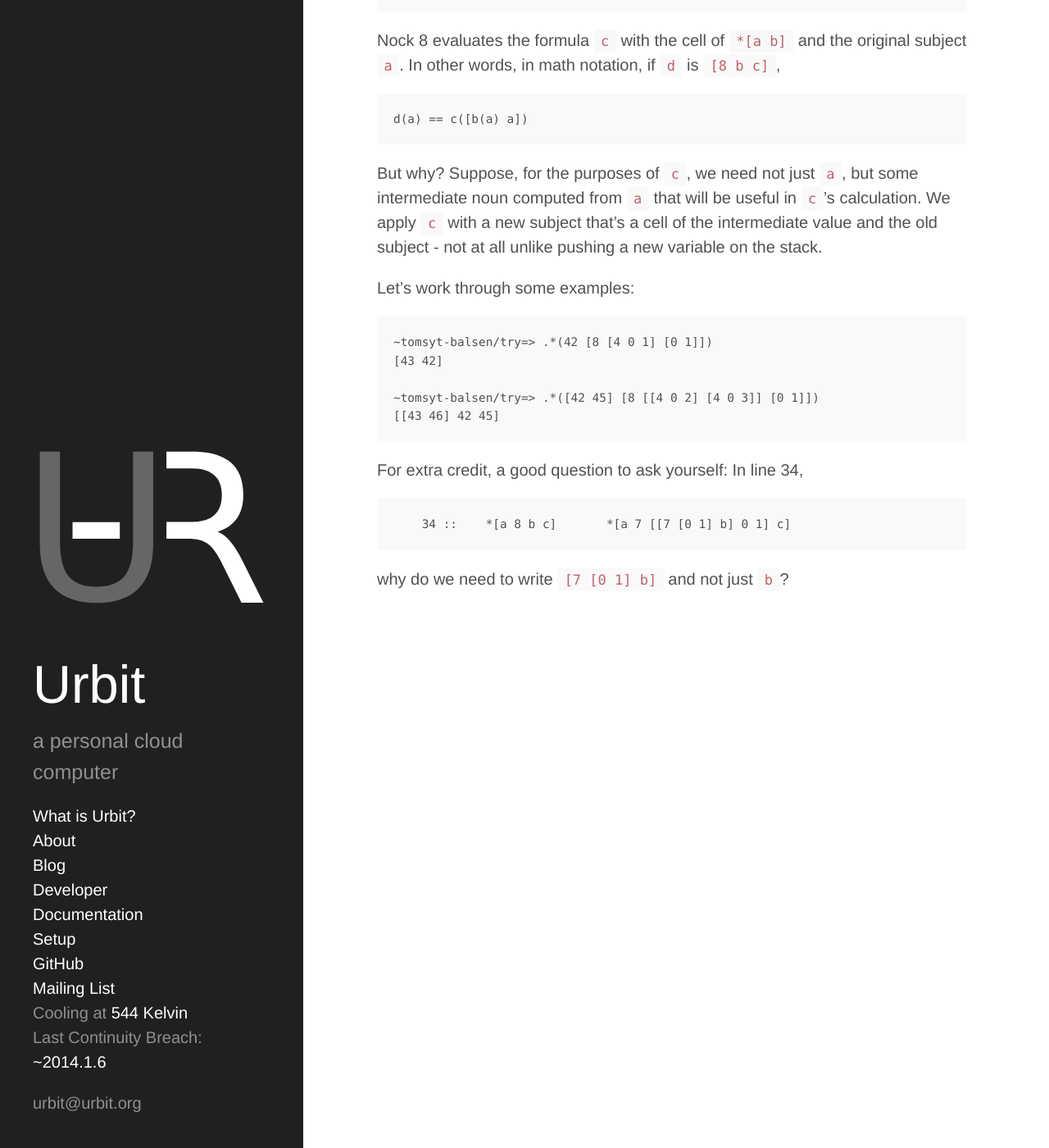
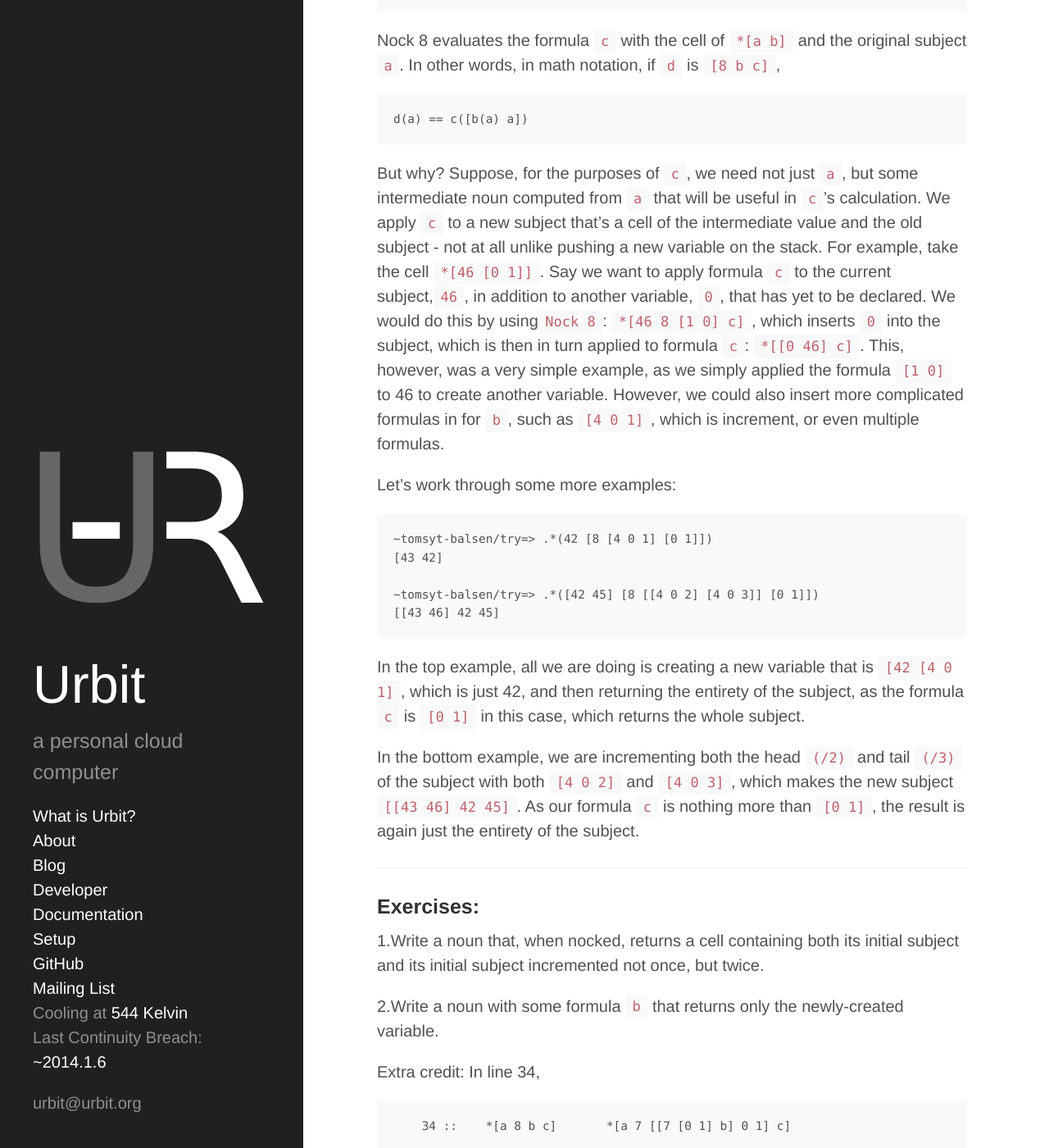
Before and after one commit to urbit/old-urbit.org, a Jekyll site: the page built from tutorial/nock/ch2_sec2.md, in a window 1280 px wide and 1400 px high, scrolled down 1286 px. Shown: the whole window at 82% size. Built offline with Jekyll 4.4.1, drawn with Linux system fonts in a browser that asks for light colours; Markdown is read by kramdown in place of the engine named in the settings; some of the changed text lies outside the part shown.

Commit message:
some edits

````diff
--- a/tutorial/nock/ch2_sec2.md
+++ b/tutorial/nock/ch2_sec2.md
@@ -63,11 +63,11 @@
 ```
 But why?  Suppose, for the purposes of `c`, we need not just `a`,
 but some intermediate noun computed from `a` that will be useful
-in `c`'s calculation.  We apply `c` with a new subject that's a
+in `c`'s calculation.  We apply `c` to  a new subject that's a
 cell of the intermediate value and the old subject - not at all
-unlike pushing a new variable on the stack.
+unlike pushing a new variable on the stack. For example, take the cell `*[46 [0 1]]`. Say we want to apply formula `c` to  the current subject,`46`, in addition to another variable, `0`, that has yet to be declared. We would do this by using`Nock 8`: `*[46 8 [1 0] c]`, which inserts `0` into the subject, which is then in turn  applied to formula `c`: `*[[0 46] c]`. This, however, was a very simple example, as we simply applied the formula `[1 0]` to 46 to create another variable. However, we could also insert more complicated formulas in for `b`, such as `[4 0 1]`, which is increment, or even multiple formulas.
 
-Let's work through some examples:
+ Let's work through some more examples:
 
 ```text
 ~tomsyt-balsen/try=> .*(42 [8 [4 0 1] [0 1]])
@@ -76,9 +76,23 @@
 ~tomsyt-balsen/try=> .*([42 45] [8 [[4 0 2] [4 0 3]] [0 1]])
 [[43 46] 42 45]
 ```
-For extra credit, a good question to ask yourself: In line 34,
+
+In the top example, all we are doing is creating a new variable that is `[42 [4 0 1]`, which is just 42, and then returning the entirety of the subject, as the formula `c` is `[0 1]` in this case, which returns the whole subject.
+
+In the bottom example, we are incrementing both the head `(/2)`  and tail `(/3)` of the subject with both `[4 0 2]` and `[4 0 3]`, which makes the new subject `[[43 46] 42 45]`. As our formula `c` is nothing more than `[0 1]`, the result is again just the entirety of the subject.
+
+___
+
+###Exercises:
+
+1.Write a noun that, when nocked, returns a cell containing both its initial subject and its initial subject incremented not once, but twice.
+
+2.Write a noun with some formula `b` that returns only  the newly-created variable.
+
+Extra credit: In line 34,
 
 ```text
     34 ::    *[a 8 b c]       *[a 7 [[7 [0 1] b] 0 1] c]
 ```
 why do we need to write `[7 [0 1] b]` and not just `b`?
+Hint: think about what could happen if `b` were just an operator and not a cell
````
Also changed, not shown: tutorial/nock/ch1_sec1.md (+17 -11 lines), tutorial/nock/ch1_sec2.md (+2 -2 lines).
